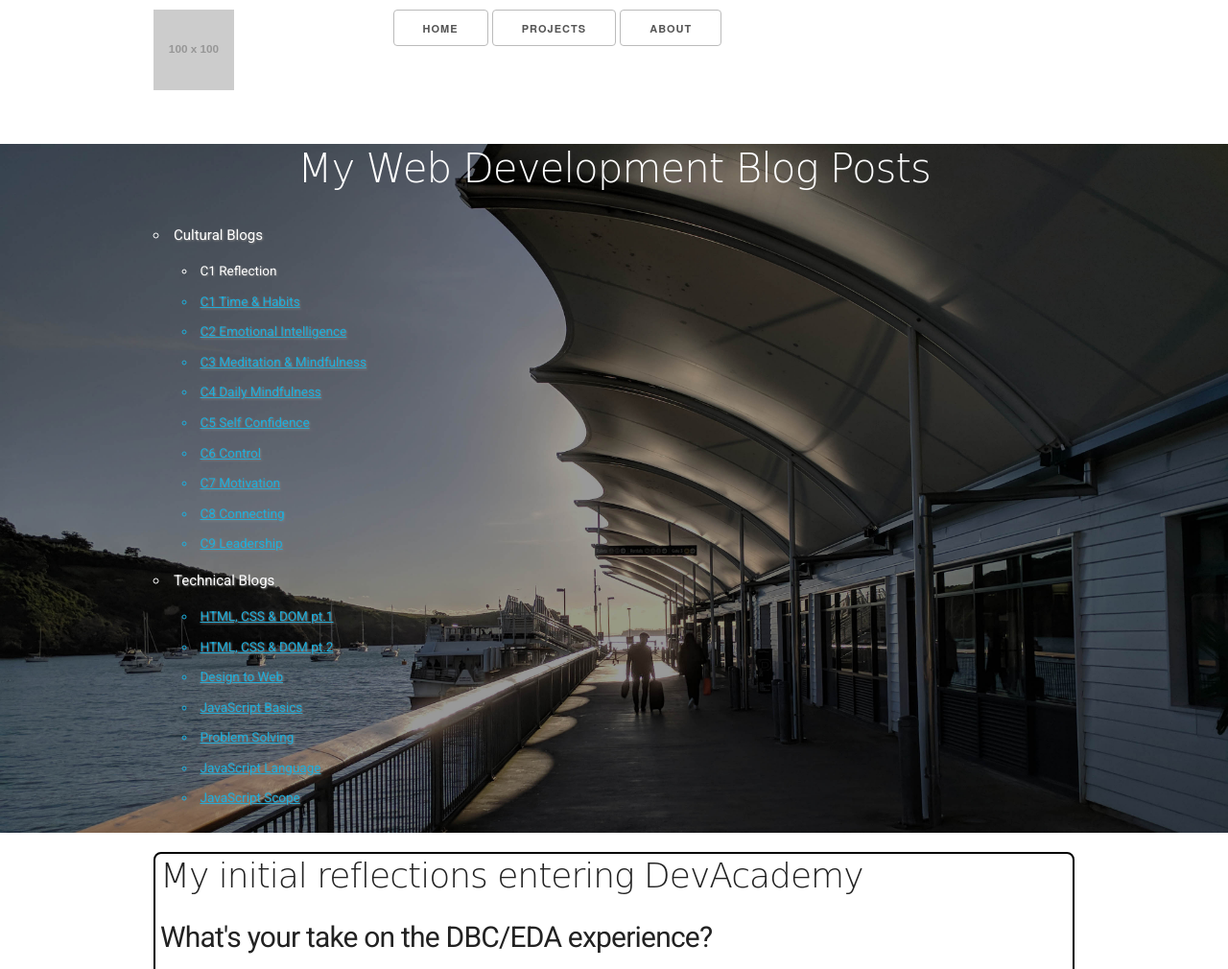
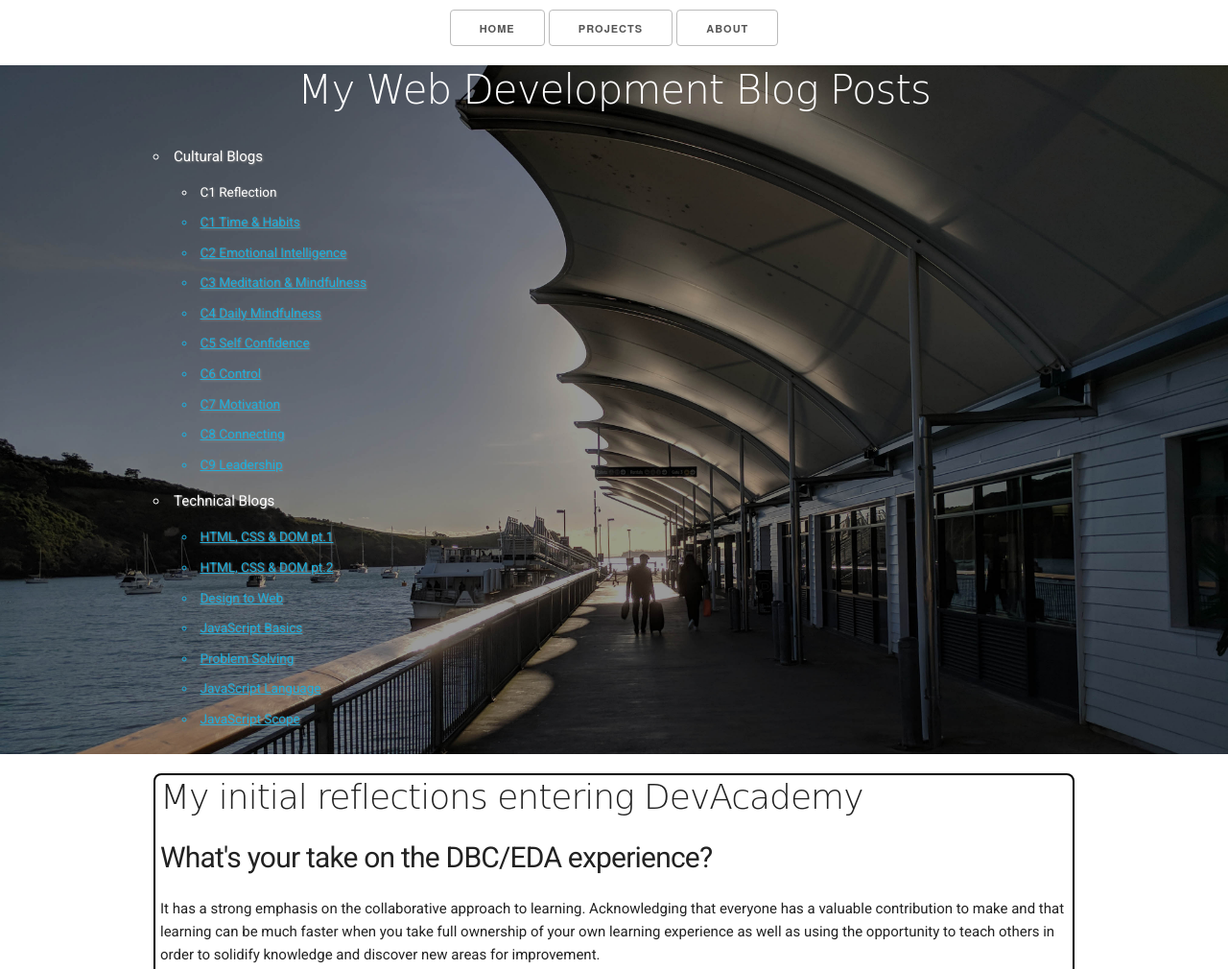
Before and after one commit to james-built/james-built.github.io, a plain HTML site: page blog/c1-reflection-blog.html in a window 1280 px wide. Shown: the top 1010 px of the page at 96% size. Drawn offline with nearby package versions, Linux system fonts and the light colour scheme; placeholder pictures from the web are drawn by us; a web font is replaced by a local one.

Commit message:
removed skeleton from navigation element

```diff
--- a/blog/c1-reflection-blog.html
+++ b/blog/c1-reflection-blog.html
@@ -13,20 +13,13 @@
   </head>
 
 <body>
-  <div class="header">
-    <div class="container">
-      <div class="row">
-        <div class="three columns">
-          <a href="https://placeholder.com"><img class="header-image" src="https://via.placeholder.com/100x100"></a>
-        </div>
-        <div class="nine columns">
-          <a class="button" href="../index.html">Home</a>
-          <a class="button" href="">Projects</a>
-          <a class="button" href="">About</a>
-        </div>
-      </div>
+  <header>
+    <div class="navigation">
+      <a class="button" href="../index.html">Home</a>
+      <a class="button" href="">Projects</a>
+      <a class="button" href="">About</a>
     </div>
-  </div>
+  </header>
 
   <div class="blog-background">
     <div class="blog-heading">
--- a/styles/main.css
+++ b/styles/main.css
@@ -1,7 +1,9 @@
 /* Header & Footer
 -----------------------------------*/
-.header {
-padding: 1rem 0 5rem;
+header {
+padding: 1rem 0 1rem;
+display: flex;
+justify-content: center;
 }
 .header-image {
 max-width: 40%;
```
Also changed, not shown: blog/c1-time-and-habits-blog.html (+6 -13 lines), blog/c2-emotional-intelligence.html (+6 -13 lines), blog/c3-meditation-process.html (+6 -13 lines), blog/c4-daily-mindfulness.html (+6 -13 lines), blog/c5-self-confidence.html (+6 -13 lines), blog/c6-control.html (+6 -13 lines), blog/c7-motivation.html (+6 -13 lines), blog/c8-connecting.html (+6 -13 lines), blog/c9-leadership.html (+6 -13 lines), blog/t2-html-css-dom-p1.html (+6 -13 lines), blog/t2-html-css-dom-p2.html (+6 -13 lines), blog/t3-design-to-web-blog.html (+6 -13 lines), blog/t4-javascript-basics.html (+6 -13 lines), blog/t5-problem-solving.html (+6 -13 lines), 2 more files.
